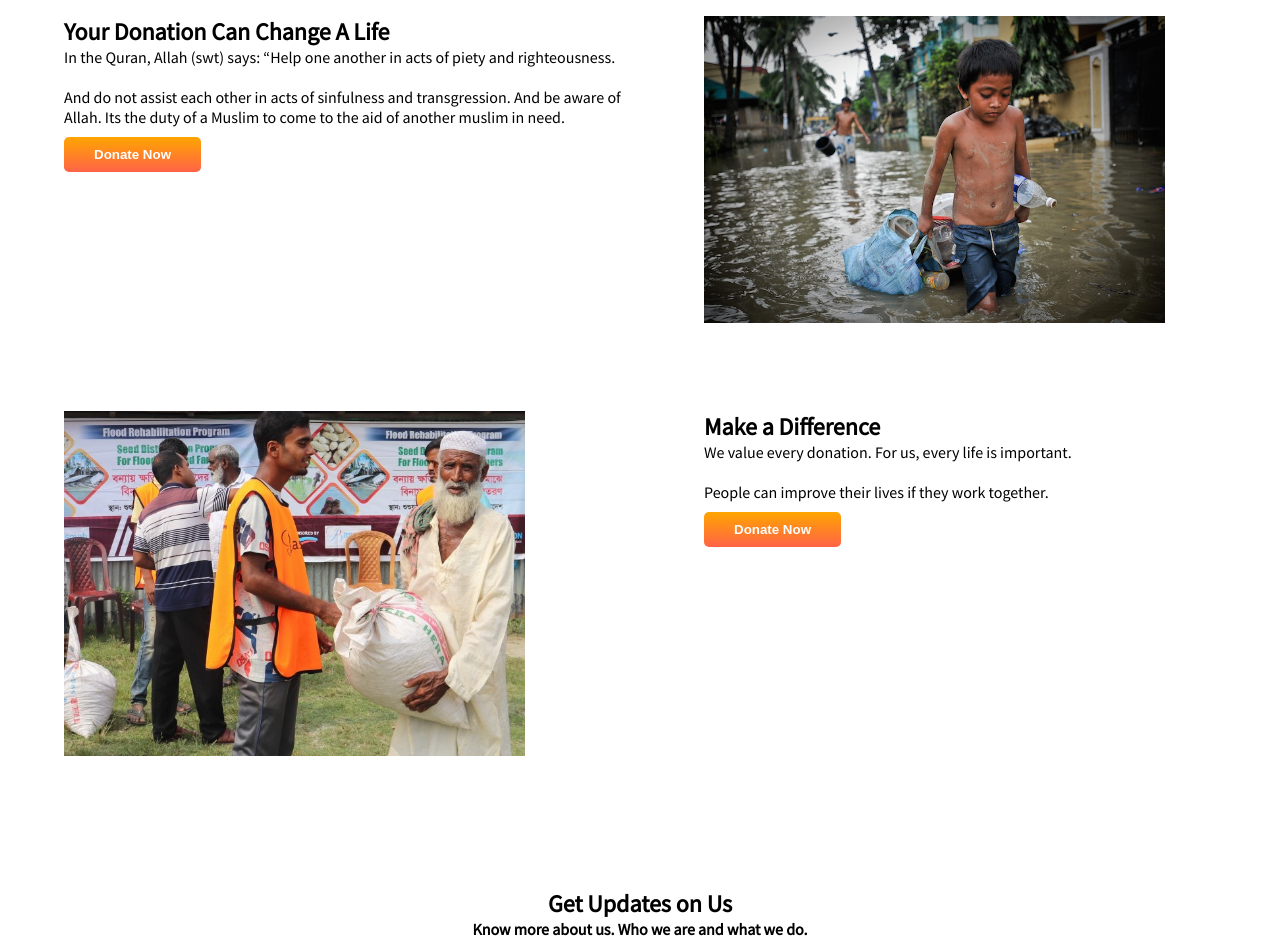
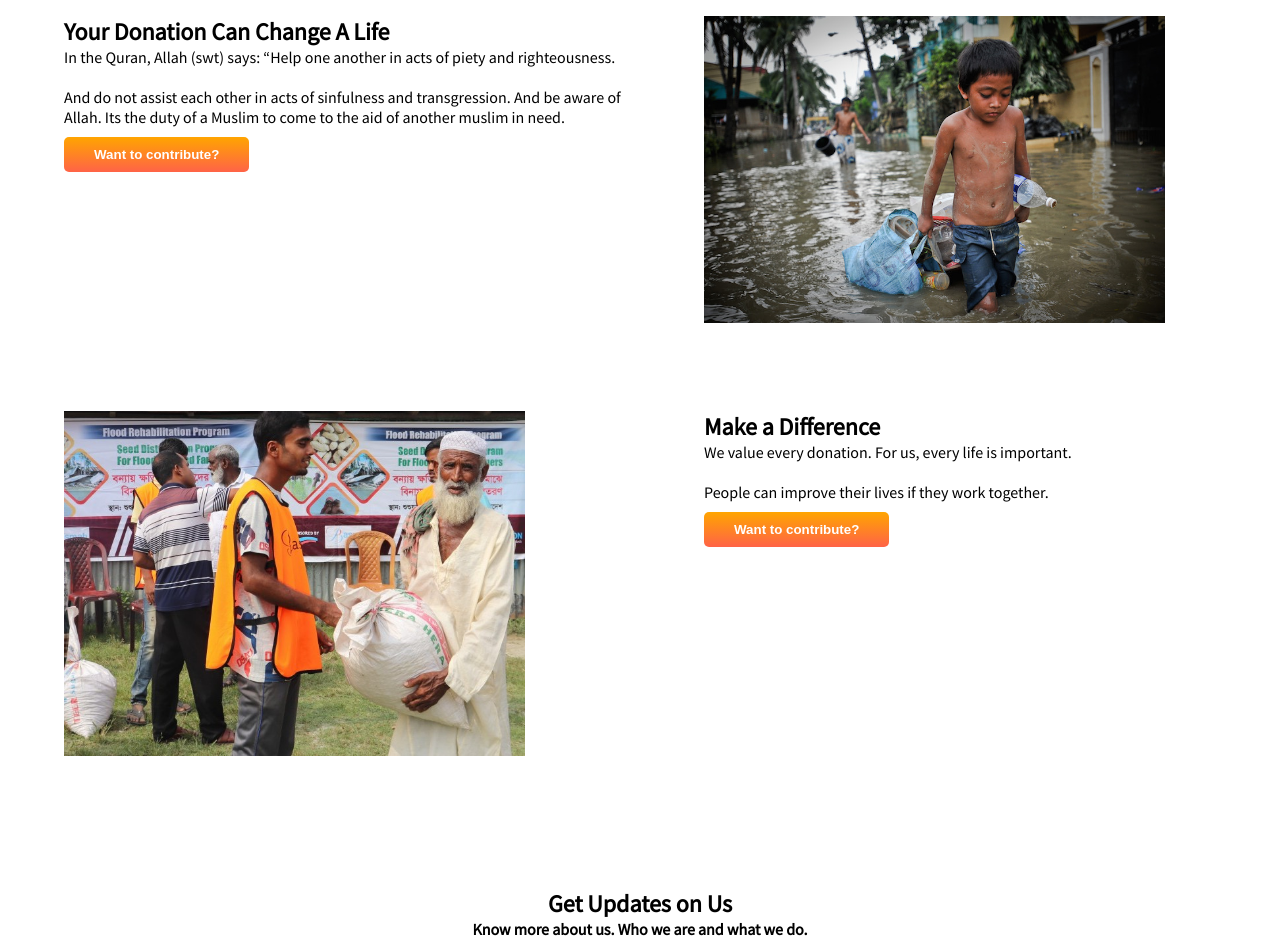
Before and after one commit to nayeem86400/Milestone-1, a plain HTML site: page index.html in a window 1280 px wide. Shown: the part 1640-2577 px from the top of the page. Drawn offline with Linux system fonts and the light colour scheme.

Commit message:
button-name-handled

```diff
--- a/index.html
+++ b/index.html
@@ -111,7 +111,7 @@
                     not
                     assist each other in acts of sinfulness and transgression. And be aware of Allah.
                     Its the duty of a Muslim to come to the aid of another muslim in need.</p>
-                <button class="link-button" type="submit"> Donate Now</button>
+                <button class="link-button" type="submit">Want to contribute?</button>
             </div>
             <div class="half-width"><img src="images/donation9.jpg" alt=""></div>
         </section>
@@ -125,9 +125,7 @@
                 <h1>Make a Difference</h1>
                 <p>We value every donation. For us, every life is important. <br><br> People can improve their lives if
                     they work together. </p>
-
-
-                <button class="link-button" type="submit"> Donate Now</button>
+                <button class="link-button" type="submit"> Want to contribute?</button>
             </div>
         </section>
 
```
